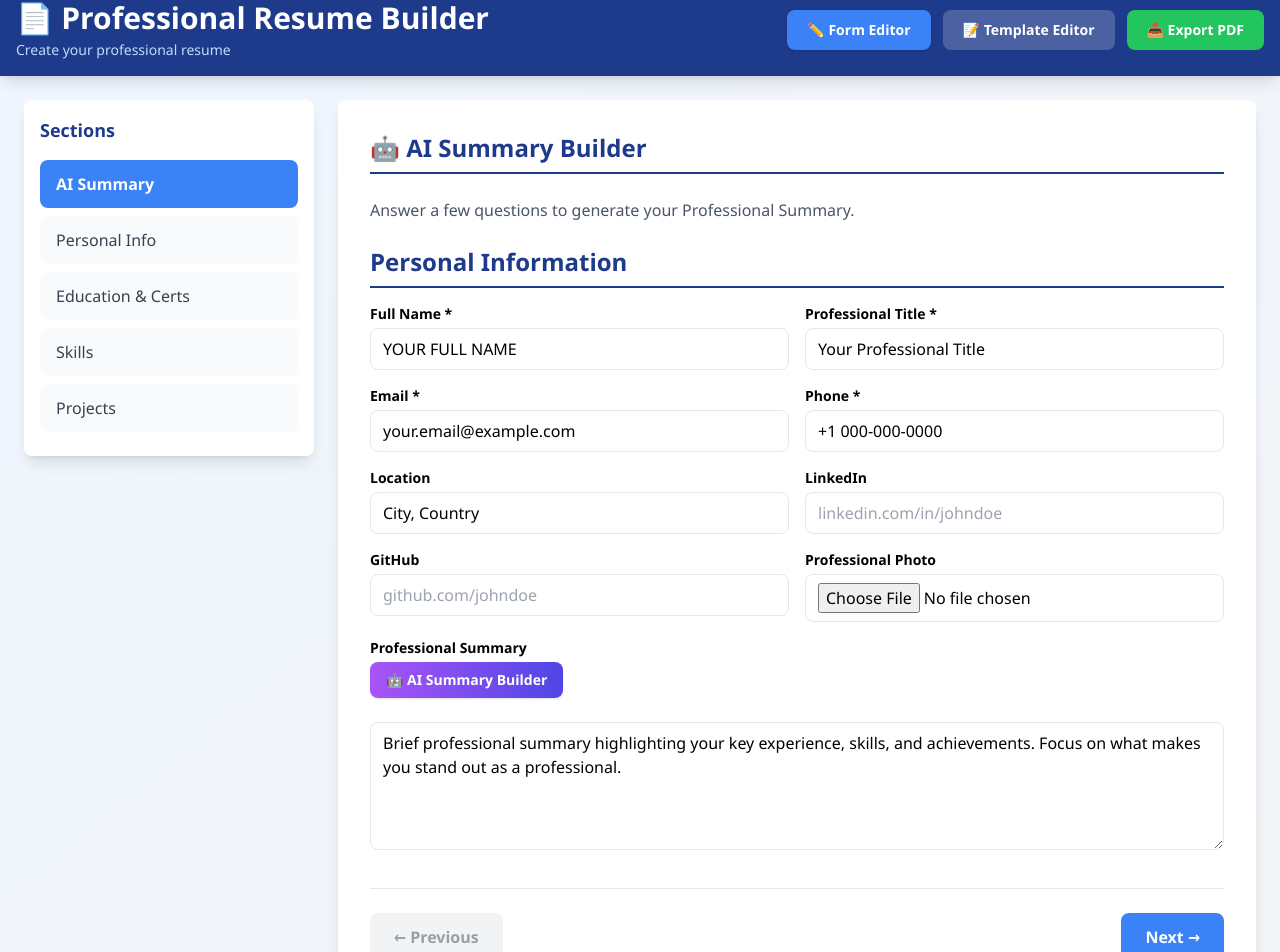
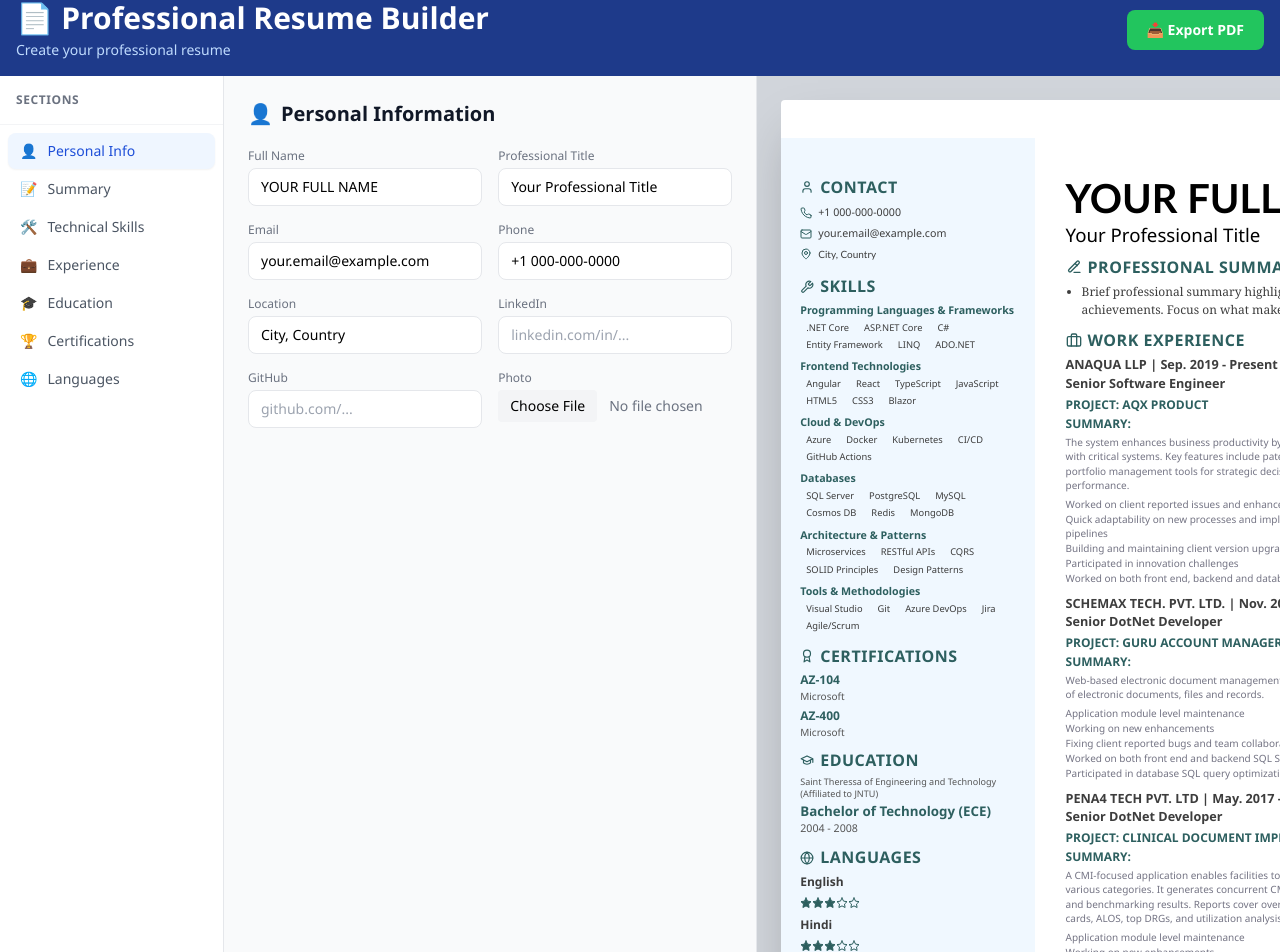
Before and after one commit to smarttechiblog/makemyresume, a Next.js app: page /Resumebuilder/ in a window 1280 px wide. Shown: the part 16-968 px from the top of the page. Built offline with nearby package versions, Linux system fonts and the light colour scheme.

Commit message:
Remove form editor, keep only template editor

```diff
--- a/app/page.tsx
+++ b/app/page.tsx
@@ -1,15 +1,9 @@
 'use client';
 
-import React, { useState, useRef } from 'react';
-import PersonalInfoForm from '@/components/PersonalInfoForm';
-import EducationForm from '@/components/EducationForm';
-import SkillsForm from '@/components/SkillsForm';
-import ProjectsForm from '@/components/ProjectsForm';
+import React, { useState } from 'react';
+import ResumeTemplateEditor from '@/components/ResumeTemplateEditor';
 import ResumePreview from '@/components/ResumePreview';
-import ResumeTemplateEditor from '@/components/ResumeTemplateEditor';
 import { ResumeData } from '@/types/resume';
-import html2canvas from 'html2canvas';
-import jsPDF from 'jspdf';
 
 const initialResumeData: ResumeData = {
   personalInfo: {
@@ -132,11 +126,6 @@ const initialResumeData: ResumeData = {
 
 export default function Home() {
   const [resumeData, setResumeData] = useState<ResumeData>(initialResumeData);
-  const [activeTab, setActiveTab] = useState<'form' | 'preview'>('form');
-  const [activeSection, setActiveSection] = useState(0);
-  const resumeRef = useRef<HTMLDivElement>(null);
-
-  const tabs = ['AI Summary', 'Personal Info', 'Education & Certs', 'Skills', 'Projects'];
 
   const exportToPDF = () => {
     window.print();
@@ -155,140 +144,20 @@ export default function Home() {
           <h1 className="text-3xl font-bold">📄 Professional Resume Builder</h1>
           <p className="text-blue-200 text-sm mt-1">Create your professional resume</p>
         </div>
-        <div className="flex gap-3">
-          <button
-            onClick={() => setActiveTab('form')}
-            className={`px-5 py-2.5 rounded-lg font-semibold text-sm transition-all ${
-              activeTab === 'form'
-                ? 'bg-secondary text-white shadow'
-                : 'bg-white/20 text-white hover:bg-white/30'
-            }`}
-          >
-            ✏️ Form Editor
-          </button>
-          <button
-            onClick={() => setActiveTab('preview')}
-            className={`px-5 py-2.5 rounded-lg font-semibold text-sm transition-all ${
-              activeTab === 'preview'
-                ? 'bg-secondary text-white shadow'
-                : 'bg-white/20 text-white hover:bg-white/30'
-            }`}
-          >
-            📝 Template Editor
-          </button>
         <button
           onClick={exportToPDF}
           className="px-5 py-2.5 rounded-lg font-semibold text-sm bg-green-500 text-white hover:bg-green-600 transition-all"
         >
           📥 Export PDF
         </button>
-        </div>
       </header>
 
-      {/* Main Content */}
-      <div className="print:hidden pb-12">
-        {activeTab === 'form' ? (
-          <div className="max-w-7xl mx-auto mt-6 px-6">
-            <div className="grid grid-cols-1 lg:grid-cols-4 gap-6">
-              {/* Sidebar */}
-              <div className="lg:col-span-1">
-                <div className="bg-white rounded-lg shadow-lg p-4 sticky top-6">
-                  <h3 className="font-bold text-lg mb-4 text-primary">Sections</h3>
-                  {tabs.map((tab, index) => (
-                    <button
-                      key={index}
-                      onClick={() => setActiveSection(index)}
-                      className={`w-full text-left px-4 py-3 rounded-lg mb-2 transition-all ${
-                        activeSection === index
-                          ? 'bg-secondary text-white font-semibold'
-                          : 'bg-gray-50 text-gray-700 hover:bg-gray-100'
-                      }`}
-                    >
-                      {tab}
-                    </button>
-                  ))}
-                </div>
-              </div>
-
-              {/* Form Content */}
-              <div className="lg:col-span-3">
-                <div className="bg-white rounded-lg shadow-lg p-8">
-                  {activeSection === 0 && (
-                    <div className="space-y-6">
-                      <h2 className="text-2xl font-bold text-primary border-b-2 border-primary pb-2">🤖 AI Summary Builder</h2>
-                      <p className="text-gray-600">Answer a few questions to generate your Professional Summary.</p>
-                      <PersonalInfoForm
-                        data={resumeData.personalInfo}
-                        aiSummaryBullets={resumeData.aiGenerated.summaryBullets}
-                        aiTechnicalProfile={resumeData.aiGenerated.technicalProfile}
-                        aiNotableAchievement={resumeData.aiGenerated.notableAchievement}
-                        onChange={(data) => setResumeData({ ...resumeData, personalInfo: data })}
-                        onAIGeneratedChange={(bullets, profile, achievement) =>
-                          setResumeData({ ...resumeData, aiGenerated: { summaryBullets: bullets, technicalProfile: profile, notableAchievement: achievement } })
-                        }
-                      />
-                    </div>
-                  )}
-                  {activeSection === 1 && (
-                    <PersonalInfoForm
-                      data={resumeData.personalInfo}
-                      aiSummaryBullets={resumeData.aiGenerated.summaryBullets}
-                      aiTechnicalProfile={resumeData.aiGenerated.technicalProfile}
-                      aiNotableAchievement={resumeData.aiGenerated.notableAchievement}
-                      onChange={(data) => setResumeData({ ...resumeData, personalInfo: data })}
-                      onAIGeneratedChange={(bullets, profile, achievement) =>
-                        setResumeData({ ...resumeData, aiGenerated: { summaryBullets: bullets, technicalProfile: profile, notableAchievement: achievement } })
-                      }
-                    />
-                  )}
-                  {activeSection === 2 && (
-                    <EducationForm
-                      education={resumeData.education}
-                      certifications={resumeData.certifications}
-                      onEducationChange={(data) => setResumeData({ ...resumeData, education: data })}
-                      onCertificationsChange={(data) => setResumeData({ ...resumeData, certifications: data })}
-                    />
-                  )}
-                  {activeSection === 3 && (
-                    <SkillsForm
-                      skills={resumeData.skills}
-                      onChange={(data) => setResumeData({ ...resumeData, skills: data })}
-                    />
-                  )}
-                  {activeSection === 4 && (
-                    <ProjectsForm
-                      projects={resumeData.projects}
-                      onChange={(data) => setResumeData({ ...resumeData, projects: data })}
-                    />
-                  )}
-
-                  {/* Navigation Buttons */}
-                  <div className="flex justify-between mt-8 pt-6 border-t">
-                    <button
-                      onClick={() => setActiveSection(Math.max(0, activeSection - 1))}
-                      disabled={activeSection === 0}
-                      className="px-6 py-3 bg-gray-200 text-gray-700 rounded-lg hover:bg-gray-300 disabled:opacity-50 disabled:cursor-not-allowed font-semibold"
-                    >
-                      ← Previous
-                    </button>
-                    <button
-                      onClick={() => setActiveSection(Math.min(4, activeSection + 1))}
-                      disabled={activeSection === 4}
-                      className="px-6 py-3 bg-secondary text-white rounded-lg hover:bg-blue-600 disabled:opacity-50 disabled:cursor-not-allowed font-semibold"
-                    >
-                      Next →
-                    </button>
-                  </div>
-                </div>
-              </div>
-            </div>
-          </div>
-        ) : (
+      {/* Main Content - Template Editor Only */}
+      <div className="print:hidden">
         <ResumeTemplateEditor
           data={resumeData}
           onChange={setResumeData}
         />
-        )}
       </div>
     </div>
   );
```
Lines whose indentation alone changed are shown as unchanged.
